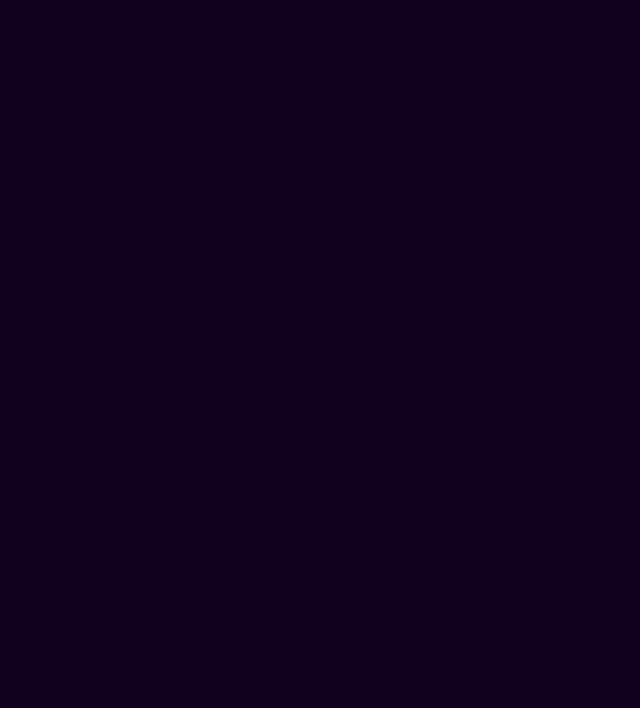
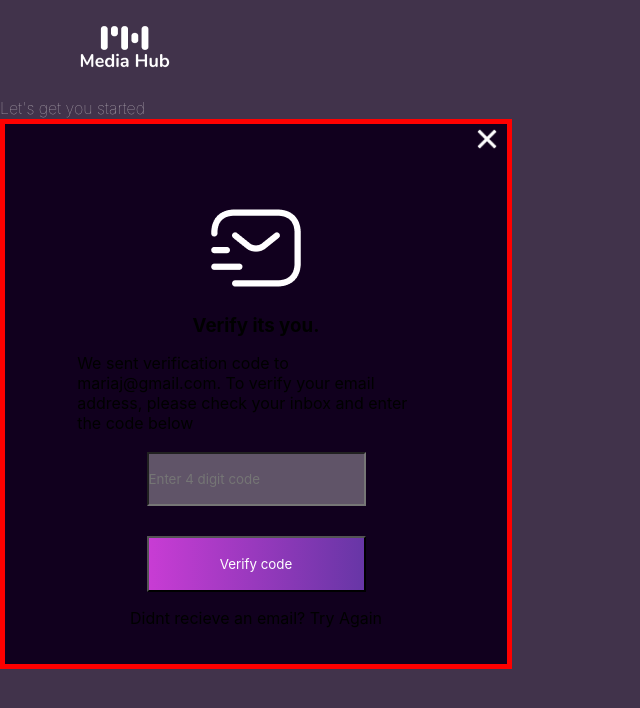
Before and after one commit to lost-shades/FE-mediahub, a React (Vite) app: page /EmailVerification in a window 1280 px wide. Before the commit this address had no page. Shown: the top 708 px of the page, without its empty margins (0-640 px from the left). Built offline with nearby package versions, Linux system fonts and the light colour scheme.

Commit message:
email verification in progress

```diff
--- a/src/App.jsx
+++ b/src/App.jsx
@@ -2,6 +2,7 @@ import { BrowserRouter, Route, Routes } from "react-router-dom"
 import './App.css'
 import Signin from './pages/Login'
 import { Signup } from "./pages/Signup"
+import { EmailVerification } from "./pages/EmailVerification"
 
 
 function App() {
@@ -11,7 +12,9 @@ function App() {
         <Routes>
           <Route index element={<Signup />}/>
           <Route path="SignUp" element={<Signup/>}/>
-          <Route path="LogIn" element={<Signin/>}/>
+          <Route path="Login" element={<Signin/>}/>
+          <Route path="EmailVerification" element={<EmailVerification/>}/>
+          {/* <Route path="*" element={<PageNotFound />} /> */}
         </Routes>
       </BrowserRouter>
     </div>
--- a/src/components/Components.css
+++ b/src/components/Components.css
@@ -2,6 +2,7 @@ button.buttonStyle {
   /* border: 5px solid red; */
   height: 56px;
   cursor: pointer;
+  color: #ffff;
   background-image: linear-gradient(to right, #C83CD4, #6736A6);
   margin-top: 10px;
 }
--- a/src/index.css
+++ b/src/index.css
@@ -4,5 +4,4 @@
     box-sizing: border-box;
     font-family: Inter;
     border-radius: 0px;
-    background-color: #11001E;
   }
--- /dev/null
+++ b/src/pages/Email.css
@@ -0,0 +1,60 @@
+
+
+  .img1 {
+    /* border: 5px solid red; */
+    margin-left: 1px;
+    display: flex;
+    margin-top: 0;
+    margin-left: 4rem;
+    align-self: flex-start;
+    width: 5rem;
+  }
+
+
+
+  /* .buttondiv{
+    border: 5px solid yellow;
+    width: 100%;
+    display: flex;
+    flex-direction: column;
+    height: 136px;
+    gap: 1rem;
+    margin-top: 25px;
+  }
+   */
+
+
+
+  .p1 {
+    /* border: 5px solid blue; */
+    color: rgb(177, 176, 176);
+    display: flex;
+    width: 50%;
+    height: 35px;
+    font-size: 30px;
+    font-weight: 600;
+    justify-content: center;
+    margin-left: 9rem;
+    margin-bottom: 1px;
+  }
+
+  .p3{
+    /* border: 5px solid red; */
+    width: 280px;
+    display: flex;
+    flex-direction: row;
+    gap: 8px;
+    margin-top: 30px;
+    }
+
+    .p3child{
+      color: rgb(128, 10, 128);
+    }
+
+  h3{
+    color: white;
+  }
+
+  p{
+    color: white;
+  }
--- /dev/null
+++ b/src/pages/EmailVerification.jsx
@@ -0,0 +1,37 @@
+import React from 'react'
+import {Inputs} from '../components/Inputs'
+import {Button} from '../components/Button'
+import './Login.css'
+
+export const EmailVerification = () => {
+  return (
+    <main className='emailMain'>
+        <header className='imageDiv'>
+            <img src="/Media Hub Logo 2 1.png" alt="logo" />
+        </header>
+        <div className='topheading'>
+            <p>Let's get you started</p>
+        </div>
+        <section className='verify-container'>
+            <img className='vector' src="/Vector.png" alt="" />
+            <section className='verify-container2'>
+            <div className='div1'>
+                <img src="/sms-tracking.png" alt="" />
+                <h3>Verify its you.</h3>
+                <p>We sent verification code to mariaj@gmail.com. To verify your email address, please check your inbox and enter the code below</p>
+            </div>
+
+            <div className='inputgap'>
+                <Inputs
+                    type={"text"}
+                    placeholder={"Enter 4 digit code"}
+                    names={"VerifyCode"}
+                />
+                <Button className='buttonStyle' value={"Verify code"} />
+            </div>
+            <p className='p3'>Didnt recieve an email? <a className='p3child'>Try Again</a></p>
+            </section>
+        </section>
+    </main>
+  )
+}
--- a/src/pages/Login.css
+++ b/src/pages/Login.css
@@ -89,10 +89,62 @@ main header.imageDiv img {
     right: 26%;
     top: 63%;
 }
-.forgotPassword {
+#forgotPassword {
     color: #FF604B;
     font-size: 12px;
     font-weight: 200;
     line-height: 16px;
-    text-align: right;
+    justify-content: right;
 }
+.emailMain {
+    background-color: #41334B;
+    /* border: 5px solid orange; */
+    width: 100%;
+    height: 100vh;
+  }
+
+  .verify-container{
+    border: 5px solid red;
+    width: 40%;
+    margin-top: 1px;
+    background-color: #11001E;
+    height: 550px;
+    display: flex;
+    flex-direction: column;
+    justify-content: center;
+    align-items: center;
+  }
+
+  .verify-container2 {
+    /* border: 5px solid blue; */
+    display: flex;
+    flex-direction: column;
+    justify-content: center;
+    align-items: center;
+    margin-top: 10px;
+    width: 75%;
+    height: 516px;
+    gap: 1rem;
+  }
+
+  .vector {
+    /* border: 5px solid red; */
+    color: white;
+    width: 20px;
+    height: 20px;
+    display: flex;
+    align-self: flex-end;
+    margin-right: 10px;
+    margin-top: 5px;
+  }
+
+  .div1{
+    /* border: 5px solid red; */
+    width: 95%;
+    gap: 1rem;
+    height: 15rem;
+    display: flex;
+    flex-direction: column;
+    justify-content: center;
+    align-items: center;
+  }
--- a/src/pages/Login.jsx
+++ b/src/pages/Login.jsx
@@ -31,7 +31,7 @@ const Signin = () => {
                             placeholder={"Password"}
                             names={"passId"}
                         />
-                        <p className='forgotPassword'>Forgot password?</p>
+                        <p id='forgotPassword'>Forgot password?</p>
                         </div>
                         {/* <input
                             type="email"
```
